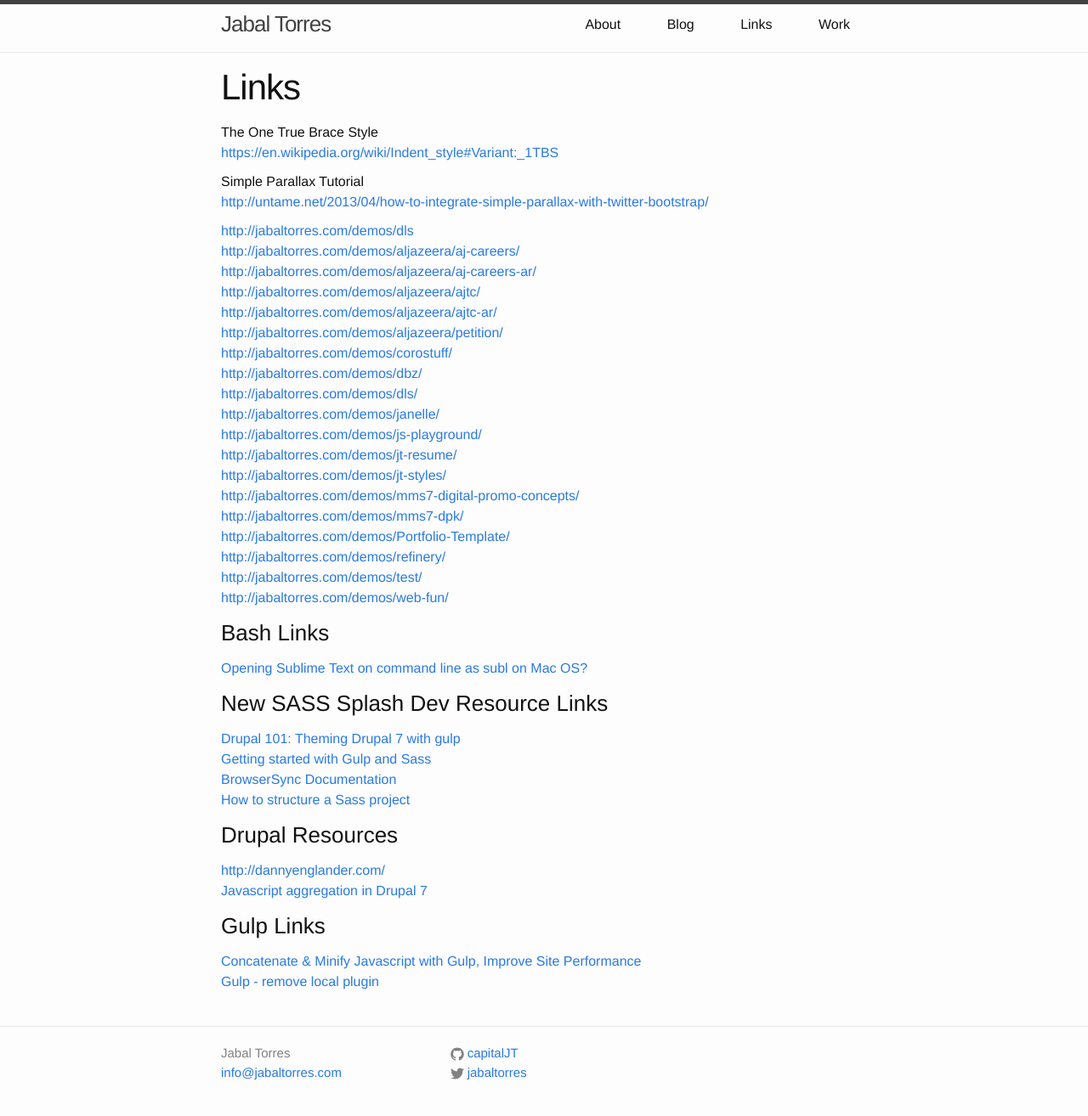
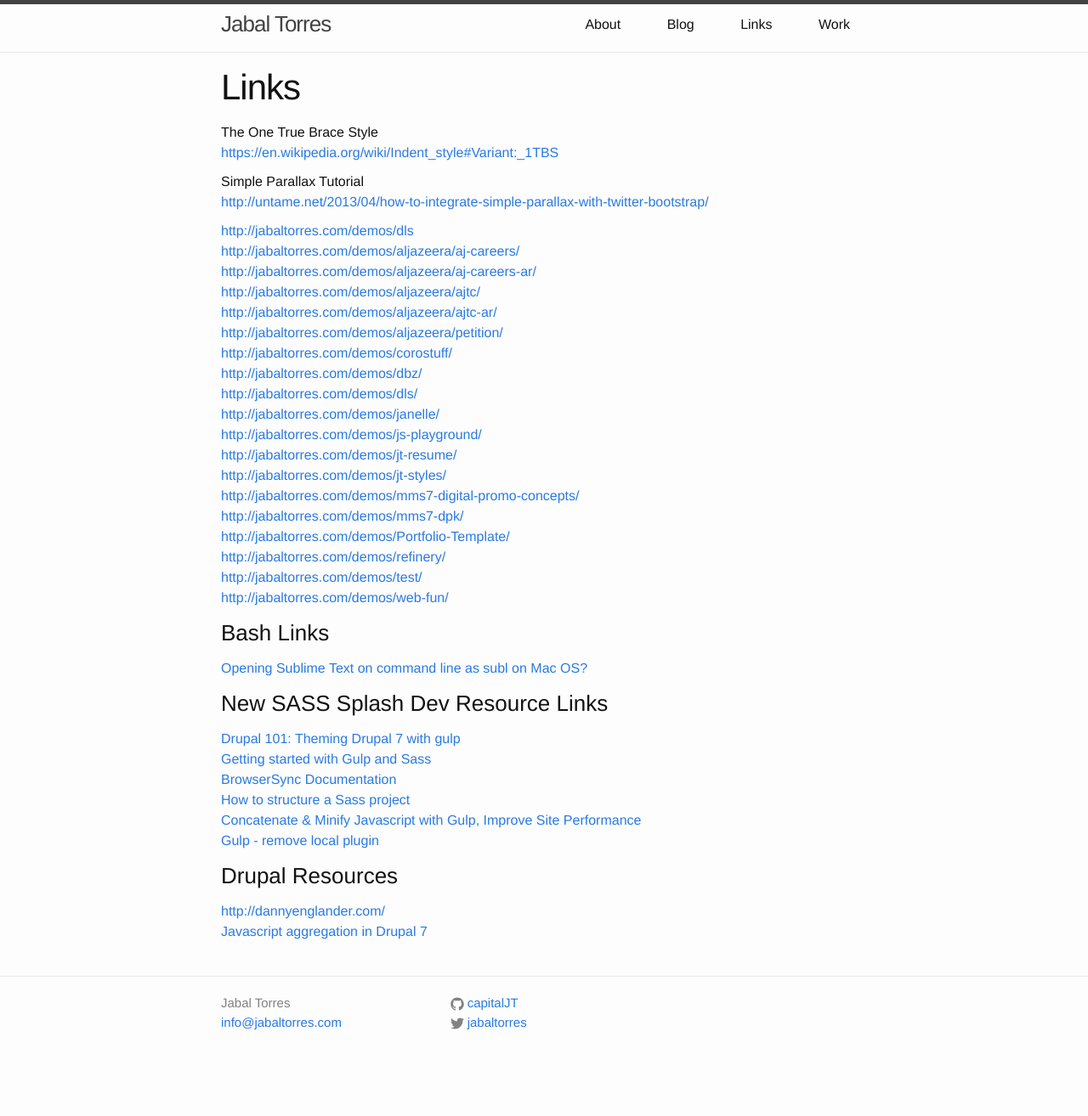
Before and after one commit to capitalJT/capitaljt.github.io, a Jekyll site: the page built from links.md, in a window 1280 px wide. Shown: the whole page at 85% size. Built offline with Jekyll 4.4.1, drawn with Linux system fonts in a browser that asks for light colours; nearby versions of some CDN libraries; a style sheet for code colours, icons or effects is not loaded; after the commit the page ends 1255 px from its top, so only the background shows below that.

Commit message:
Update links.md

```diff
--- a/links.md
+++ b/links.md
@@ -40,12 +40,10 @@ Simple Parallax Tutorial
 [Getting started with Gulp and Sass](http://ryanchristiani.com/getting-started-with-gulp-and-sass/)
 [BrowserSync Documentation](https://www.browsersync.io/docs/gulp)
 [How to structure a Sass project](http://thesassway.com/beginner/how-to-structure-a-sass-project)
+[Concatenate & Minify Javascript with Gulp, Improve Site Performance](http://codehangar.io/concatenate-and-minify-javascript-with-gulp/)
+[Gulp - remove local plugin](http://stackoverflow.com/questions/33814009/gulp-remove-local-plugin)
 
 
 ### Drupal Resources
 [http://dannyenglander.com/](http://dannyenglander.com/)
 [Javascript aggregation in Drupal 7](https://www.lullabot.com/articles/javascript-aggregation-in-drupal-7)
-
-### Gulp Links
-[Concatenate & Minify Javascript with Gulp, Improve Site Performance](http://codehangar.io/concatenate-and-minify-javascript-with-gulp/)
-[Gulp - remove local plugin](http://stackoverflow.com/questions/33814009/gulp-remove-local-plugin)
```
